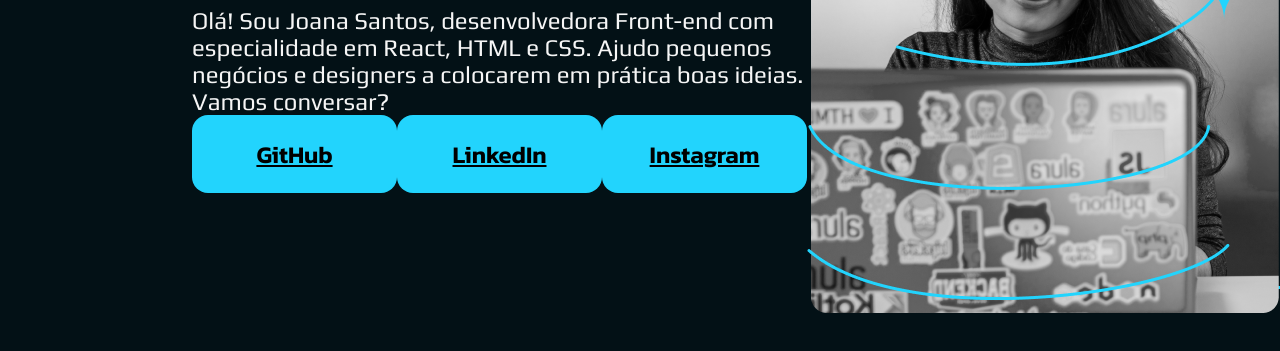
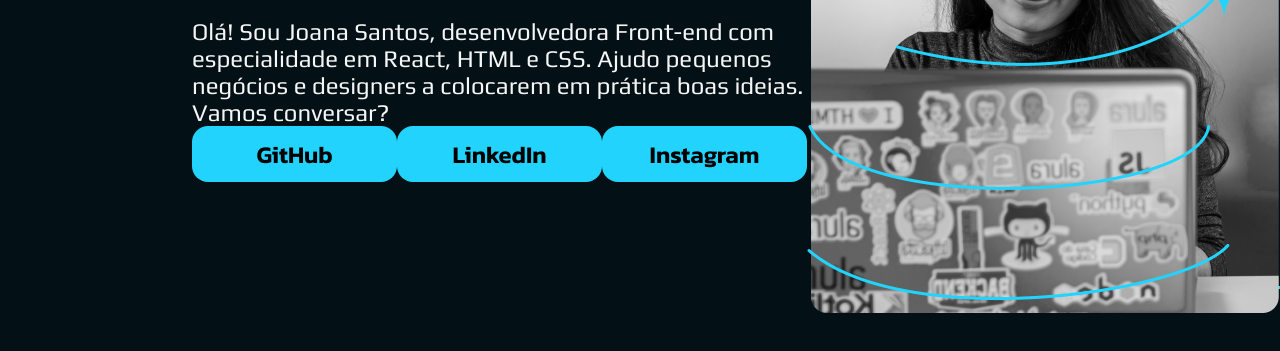
Before and after one commit to Gabslimah/Novo-projeto-portifolio, a plain HTML site: page index.html in a window 1280 px wide. Shown: the part 365-716 px from the top of the page. Drawn offline with Linux system fonts and the light colour scheme; a web font is replaced by a local one.

Commit message:
mais alguns detalhes

```diff
--- a/style.css
+++ b/style.css
@@ -37,7 +37,7 @@ body {
         font-size: 36px;
         font-family: "Play", serif;
         font-weight: 400;
-        font-style: normal;;
+        font-style: normal;
 }
 
     .apresentacao__conteudo__texto {
@@ -45,6 +45,7 @@ body {
         font-family: "Play", serif;
         font-weight: 400;
         font-style: normal;
+        gap: 40px;
 }
 
     .apresentacao__links {
@@ -57,10 +58,10 @@ body {
         width: 220px;
         text-align: center;
         border-radius: 16px;
-        font-size: 24p;
+        font-size: 24px;
         font-weight: 600;
-        padding: 21.5px;
-      ecoration: none;
+        padding: 10.5px 0;
+        text-decoration: none;
         color: #000000;
         font-family: "Kanit", serif;
     }
```
